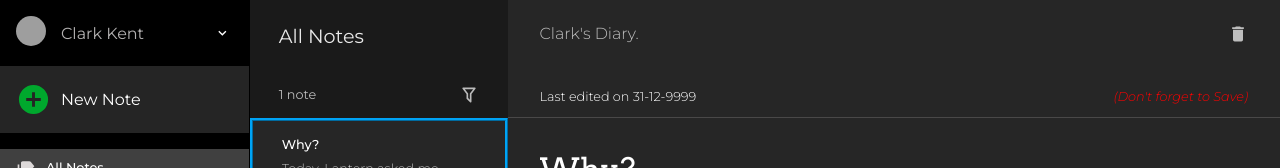
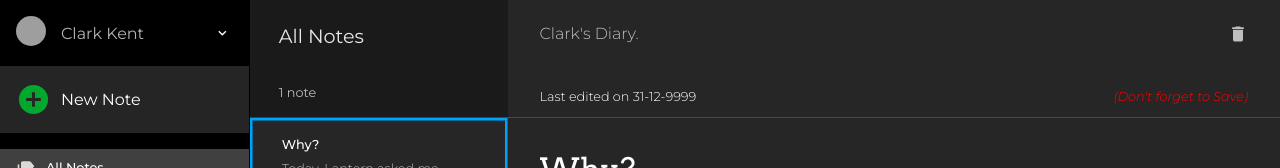
Before and after one commit to PrakharV10/diary-pv, a React (Create React App) app: page / in a window 1280 px wide. Shown: the top 168 px of the page. Built offline with nearby package versions, Linux system fonts and the light colour scheme; grey boxes are pictures that could not be loaded.

Commit message:
Fix bugs

```diff
--- a/src/Components/MiddleBar/MiddleBar.css
+++ b/src/Components/MiddleBar/MiddleBar.css
@@ -8,6 +8,8 @@
 
 .header{
     position: sticky;
+    height: 117.5px;
+    border-bottom: 1px solid rgba(119, 119, 119, 0.459);
 }
 
 .current-tag{
--- a/src/Components/MiddleBar/MiddleBar.jsx
+++ b/src/Components/MiddleBar/MiddleBar.jsx
@@ -11,7 +11,7 @@ function MiddleBar({noteSelected, setNoteSelected, notes, tagSelected}) {
                 </div>
                 <div className="note-count">
                     {notes.length === 1 ? `${notes.length}  note` : `${notes.length}  notes`}
-                    <svg width="1em" height="1em" viewBox="0 0 24 24"><path d="M15 19.88c.04.3-.06.62-.29.83a.996.996 0 0 1-1.41 0L9.29 16.7a.989.989 0 0 1-.29-.83v-5.12L4.21 4.62a1 1 0 0 1 .17-1.4c.19-.14.4-.22.62-.22h14c.22 0 .43.08.62.22a1 1 0 0 1 .17 1.4L15 10.75v9.13M7.04 5L11 10.06v5.52l2 2v-7.53L16.96 5H7.04z" fill="currentColor"></path></svg>
+                    {/* <svg width="1em" height="1em" viewBox="0 0 24 24"><path d="M15 19.88c.04.3-.06.62-.29.83a.996.996 0 0 1-1.41 0L9.29 16.7a.989.989 0 0 1-.29-.83v-5.12L4.21 4.62a1 1 0 0 1 .17-1.4c.19-.14.4-.22.62-.22h14c.22 0 .43.08.62.22a1 1 0 0 1 .17 1.4L15 10.75v9.13M7.04 5L11 10.06v5.52l2 2v-7.53L16.96 5H7.04z" fill="currentColor"></path></svg> */}
                 </div>
             </div>
 
--- a/src/Components/RightBar/RightBar.css
+++ b/src/Components/RightBar/RightBar.css
@@ -1,5 +1,4 @@
 .right-bar{
-
     flex: 75%;
     height: 100%;
     background-color: #262626;
```
